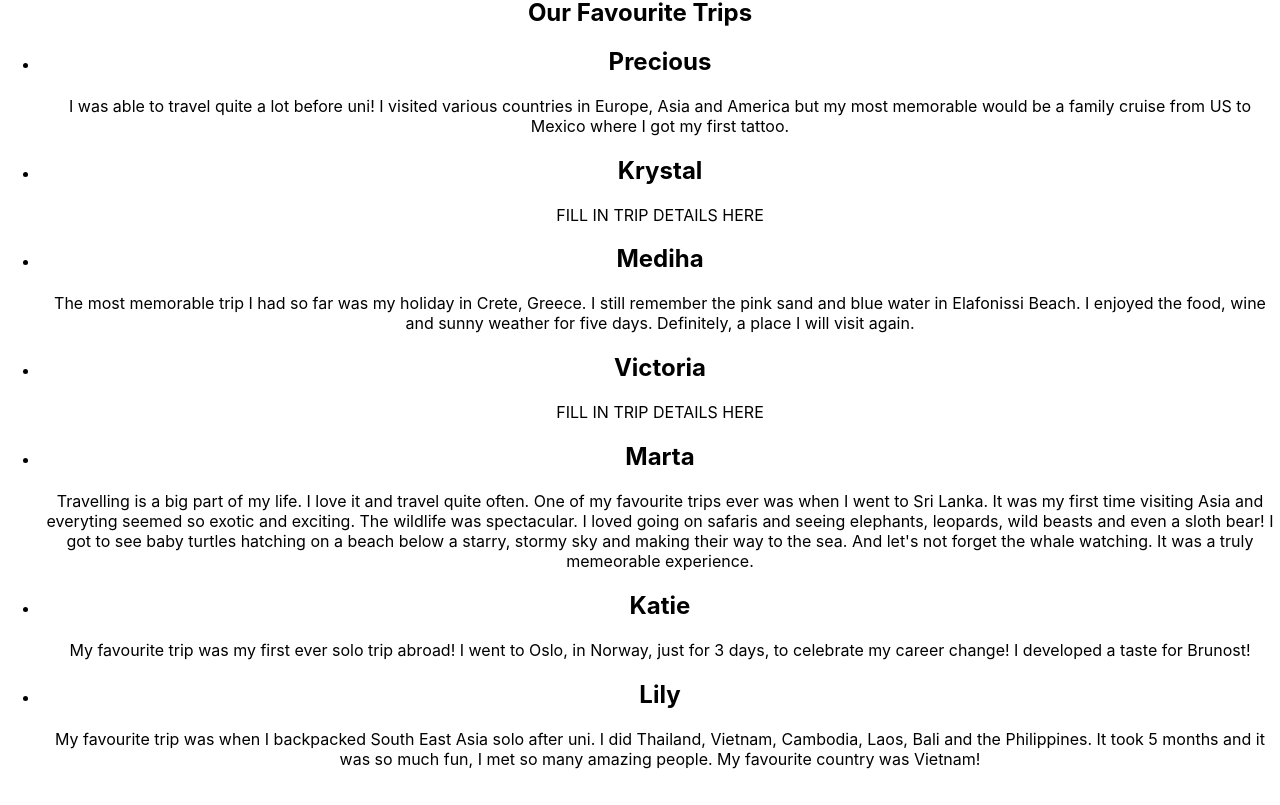
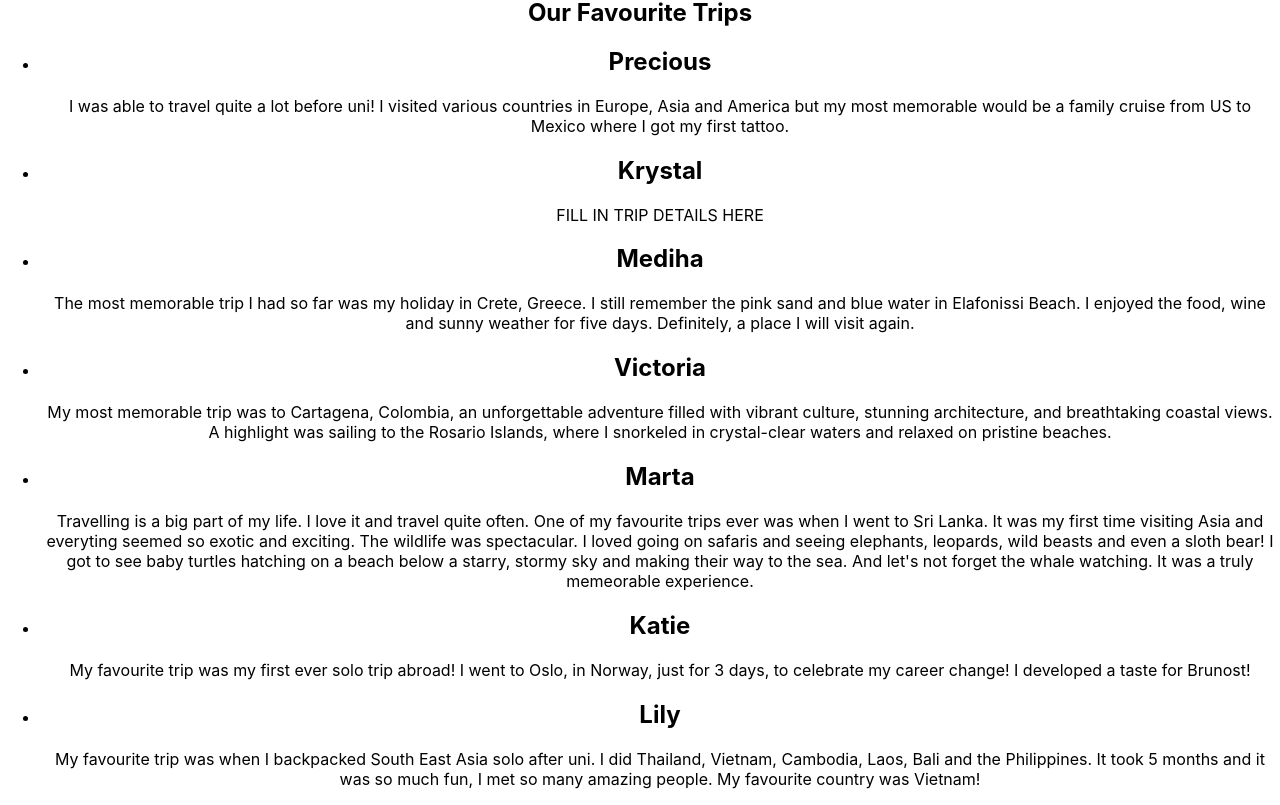
Before and after one commit to lilywright17/TripScribe, a React (Create React App) app in the folder tripscribe/: page / in a window 1280 px wide. Shown: the part 822-1627 px from the top of the page. Built offline with nearby package versions, Linux system fonts and the light colour scheme.

Commit message:
victoria added p tag info

```diff
--- a/tripscribe/src/App.js
+++ b/tripscribe/src/App.js
@@ -23,7 +23,7 @@ function App() {
             </li>
             <li>
               <h2>Victoria</h2>
-              <p>FILL IN TRIP DETAILS HERE</p>
+              <p>My most memorable trip was to Cartagena, Colombia, an unforgettable adventure filled with vibrant culture, stunning architecture, and breathtaking coastal views. A highlight was sailing to the Rosario Islands, where I snorkeled in crystal-clear waters and relaxed on pristine beaches.</p>
             </li>
             <li>
               <h2>Marta</h2>
```
